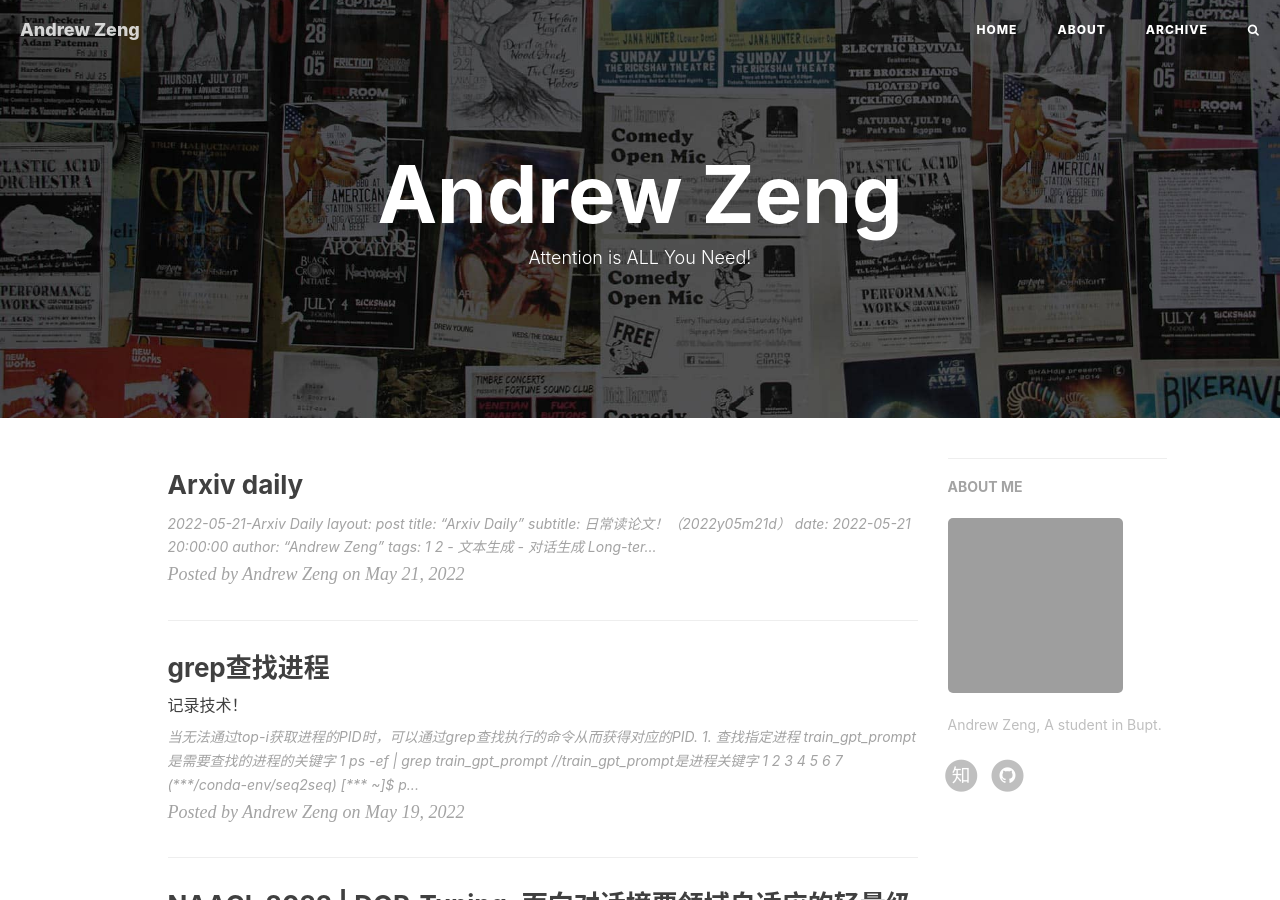
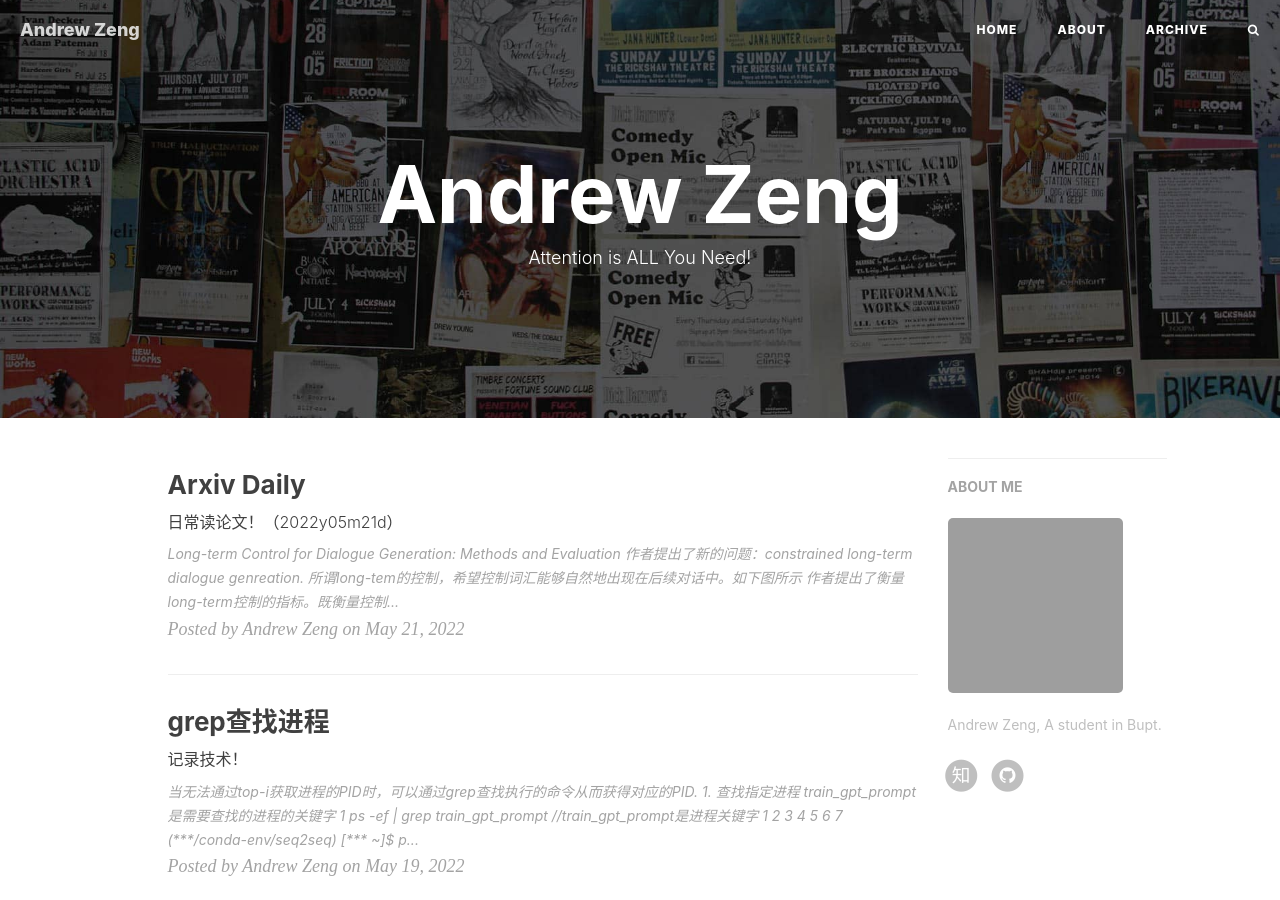
Before and after one commit to Zeng-WH/Zeng-WH.github.io, a Jekyll site: the page built from index.html, in a window 1280 px wide and 900 px high. Built offline with Jekyll 4.4.1, drawn with Linux system fonts in a browser that asks for light colours; nearby versions of some CDN libraries; the list of posts is cut into pages by our own code; comment, search, counter and statistics services are not loaded; grey boxes are pictures that could not be loaded.

Commit message:
Update 2022-05-21-Arxiv Daily.md

```diff
--- a/_posts/2022-05-21-Arxiv Daily.md
+++ b/_posts/2022-05-21-Arxiv Daily.md
@@ -1,5 +1,3 @@
-# 2022-05-21-Arxiv Daily
-
 ---
 layout:     post
 title:      "Arxiv Daily"
```
Also changed, not shown: other parts of _posts/2022-05-21-Arxiv Daily.md (+5 -5 lines).
